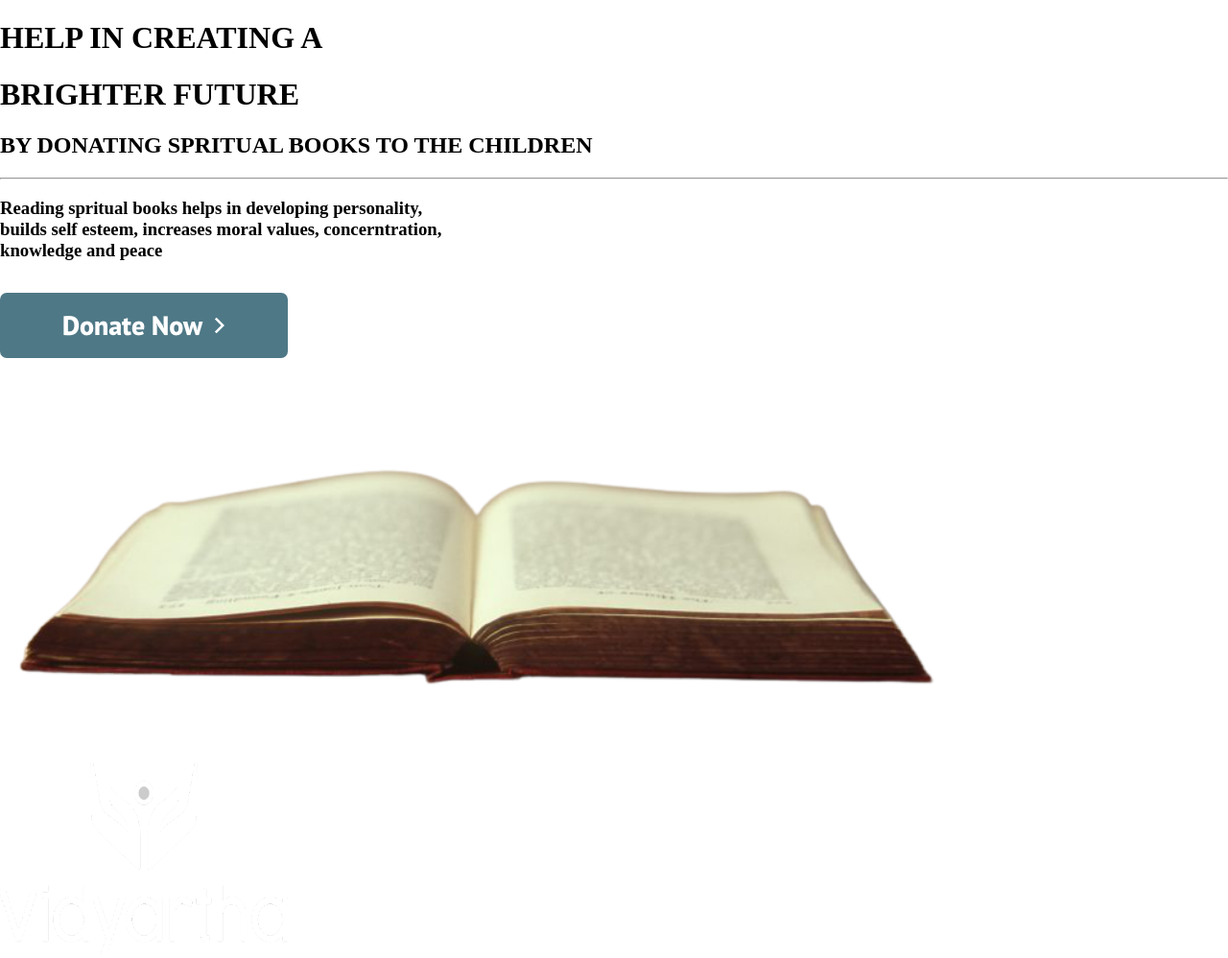
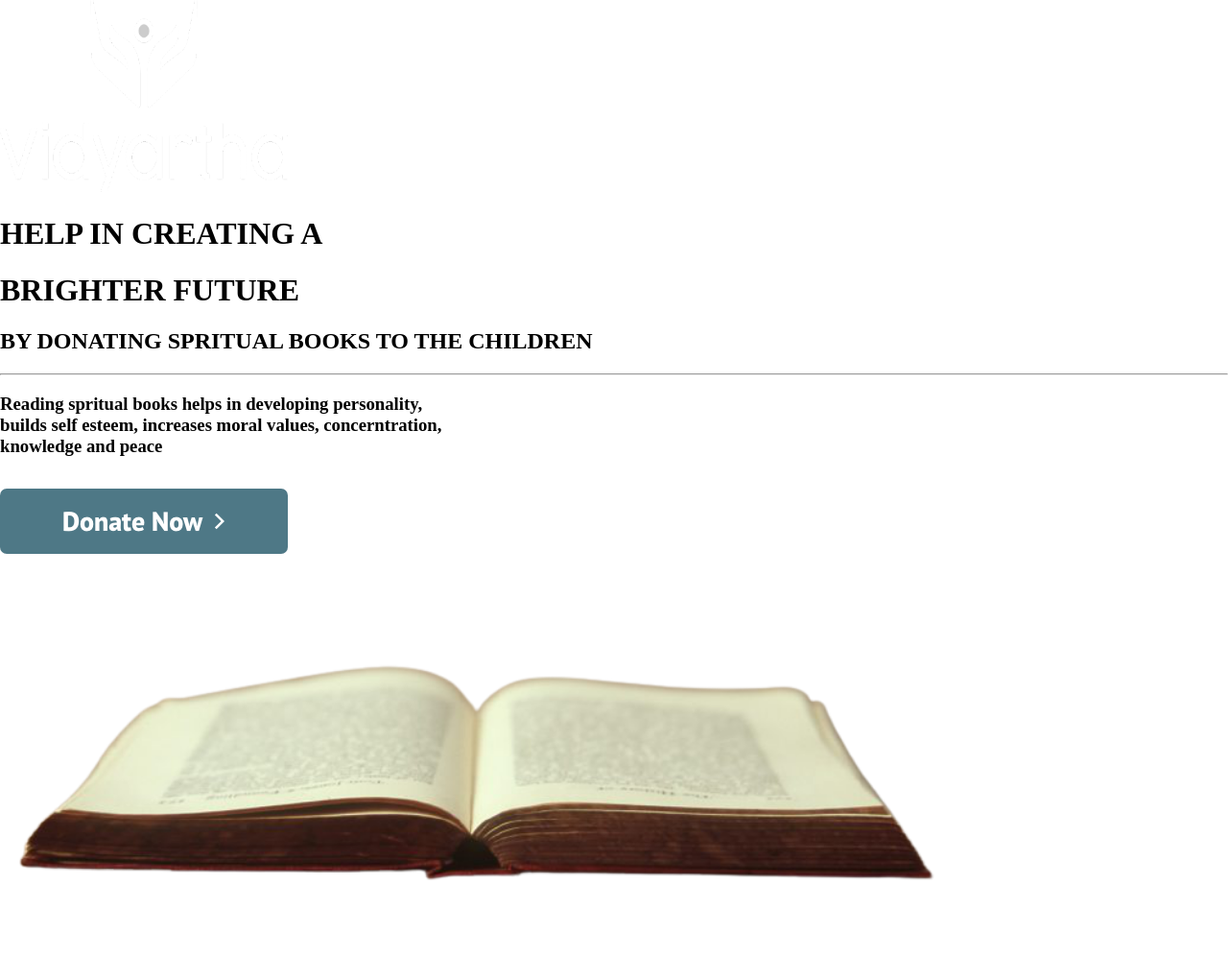
Before and after one commit to maheshauti96/vidyartha-app, a Next.js app: page /popup in a window 1280 px wide. Shown: the whole page at 96% size. Built offline with nearby package versions, Linux system fonts and the light colour scheme.

Commit message:
Update popup.js

```diff
--- a/pages/popup.js
+++ b/pages/popup.js
@@ -2,7 +2,7 @@ import { Button, TextField } from "@material-ui/core";
 import { ArrowForwardIos } from '@material-ui/icons';
 export default function Popup() {
     return (<div className="main">
-
+<div><img className="logo" src="white-logo.png" height={200} width={300}></img></div>
         <h1 className="heading">HELP IN CREATING A</h1>
 
         <h1 className="heading1">BRIGHTER FUTURE</h1>
@@ -26,6 +26,6 @@ export default function Popup() {
         >Donate Now</Button></div>
 
         <div><img className="image" src="image1.png" width={1000}></img></div>
-        <div><img className="logo" src="white-logo.png" height={200} width={300}></img></div>
+
     </div>)
 }
```
